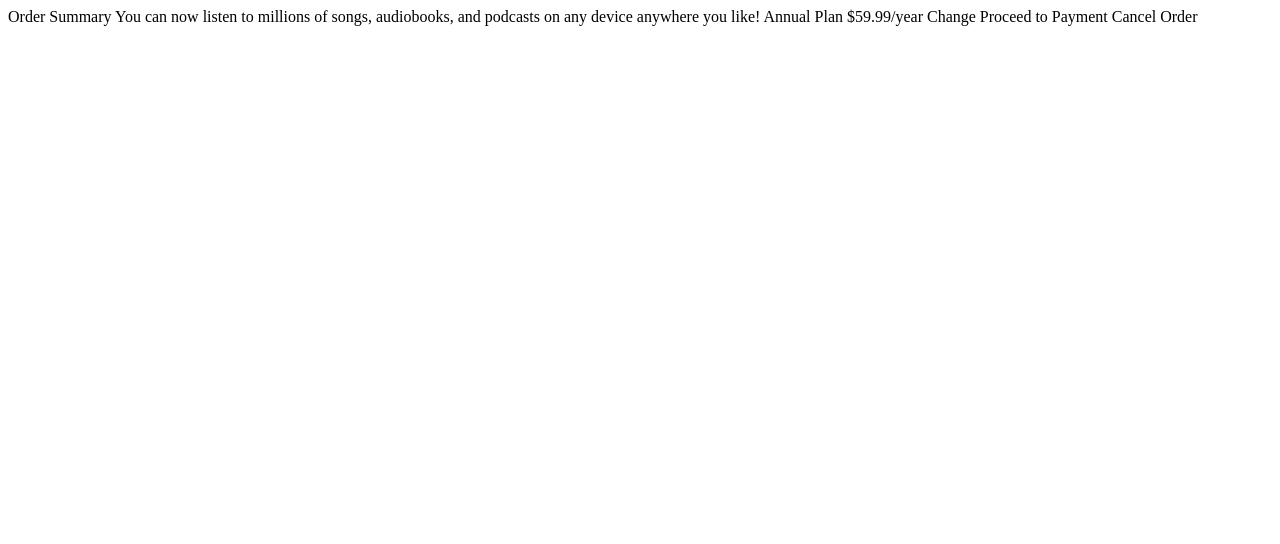
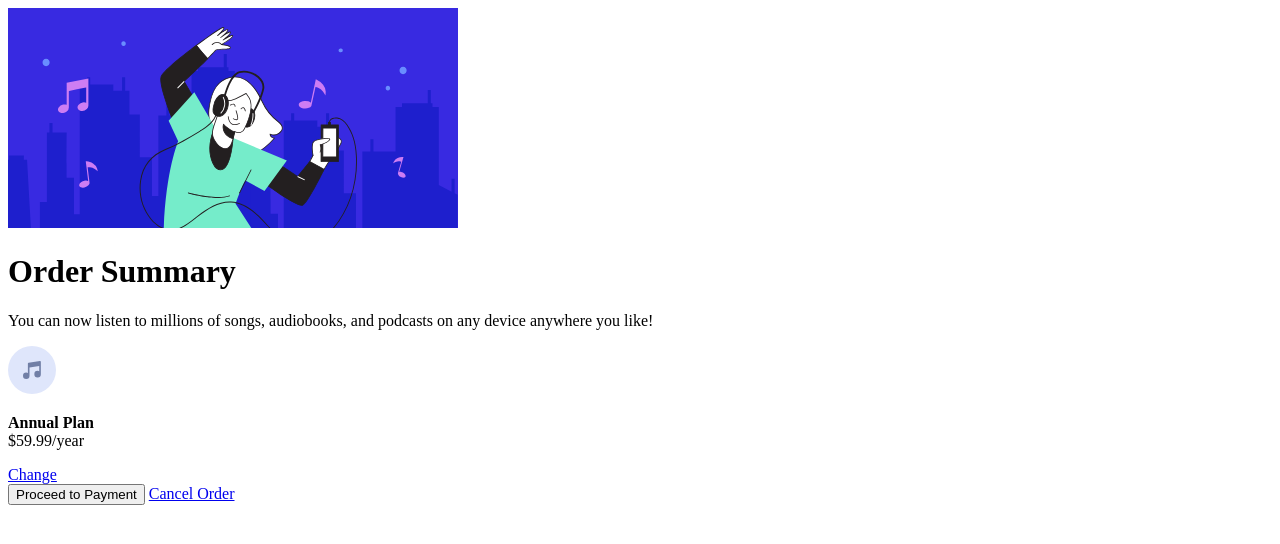
Before and after one commit to Mabchir/order_summary_component_challenge, a plain HTML site: page index.html in a window 1280 px wide. Drawn offline with Linux system fonts and the light colour scheme.

Commit message:
adding the backbone of the component

```diff
--- a/index.html
+++ b/index.html
@@ -14,11 +14,33 @@
 
     <link rel="stylesheet" href="./src/styles.css" />
 
-    <title>Frontend Mentor | Order summary card</title>
+    <title>Order summary card | MB</title>
   </head>
   <body>
-    Order Summary You can now listen to millions of songs, audiobooks, and
-    podcasts on any device anywhere you like! Annual Plan $59.99/year Change
-    Proceed to Payment Cancel Order
+    <main>
+      <div class="card">
+        <img src="./images/illustration-hero.svg" alt="illustration-hero" />
+        <div class="card-body">
+          <h1 class="title">Order Summary</h1>
+
+          <p class="description">
+            You can now listen to millions of songs, audiobooks, and podcasts on
+            any device anywhere you like!
+          </p>
+
+          <div class="plan">
+            <img src="./images/icon-music.svg" alt="music-icon" />
+            <p>
+              <b>Annual Plan</b> <br />
+              $59.99/year
+            </p>
+            <a href="#">Change</a>
+          </div>
+          <button>Proceed to Payment</button>
+
+          <a href="#">Cancel Order</a>
+        </div>
+      </div>
+    </main>
   </body>
 </html>
```
